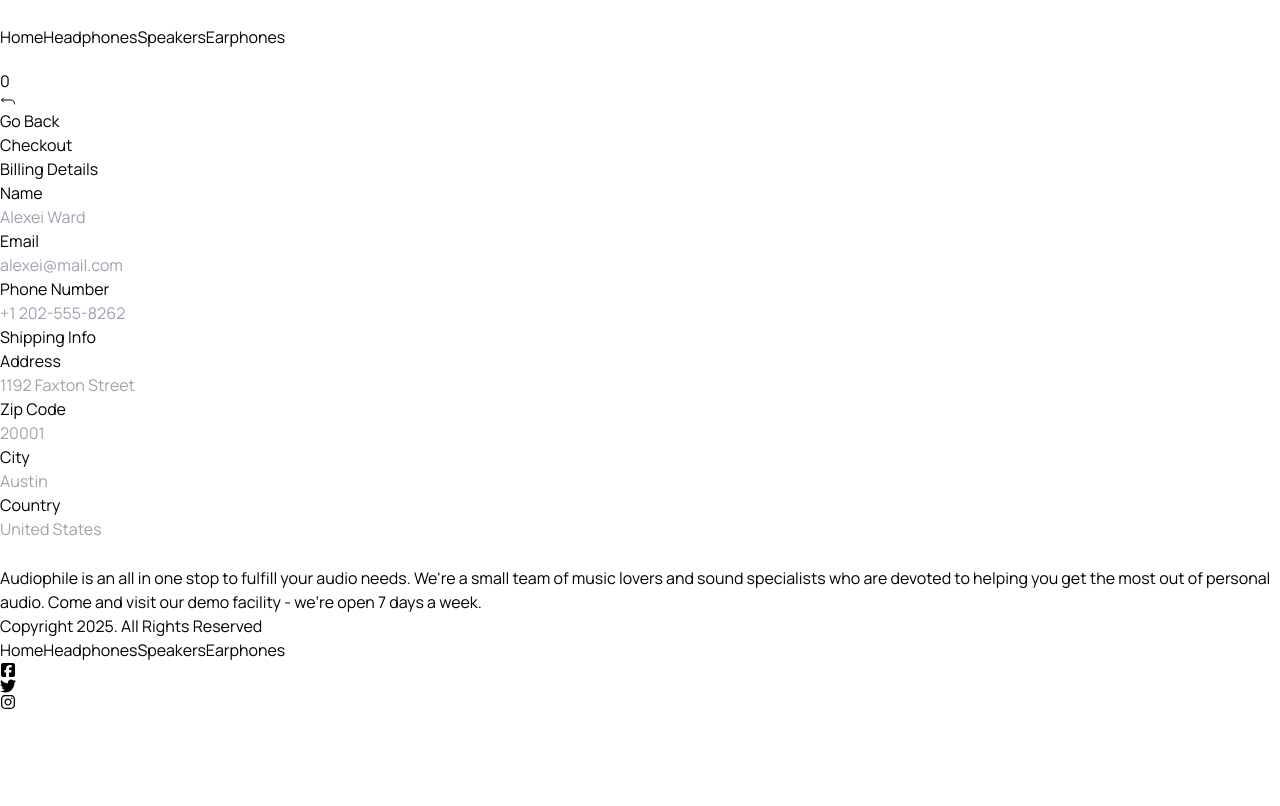
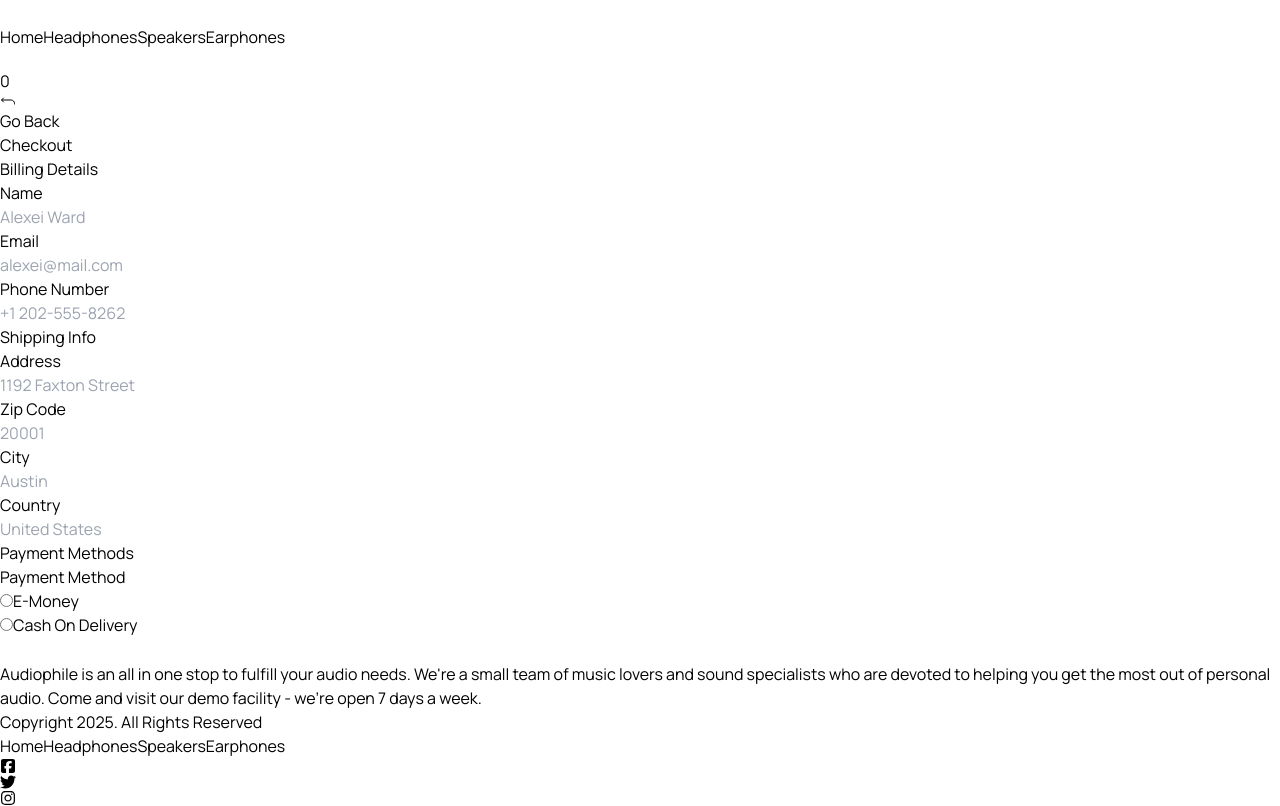
Before and after one commit to SajeedAninda/Audiophile-Ecommerce-Website, a React (Vite) app: page /checkout in a window 1280 px wide. Built offline with nearby package versions, Linux system fonts and the light colour scheme.

Commit message:
Created radio buttons

```diff
--- a/src/Components/Checkout/Checkout.jsx
+++ b/src/Components/Checkout/Checkout.jsx
@@ -159,6 +159,54 @@ const Checkout = () => {
                 </div>
               </div>
             </div>
+
+            {/* PAYMENT DETAILS  */}
+            <div>
+              <div className='paymentDetails mt-6'>
+                <p className='text-[#d87d4a] text-[14px] font-bold uppercase'>
+                  Payment Methods
+                </p>
+                <div className='mt-3 flex justify-between gap-6'>
+                  <div className='flex-1'>
+                    <p className='text-[#191919] text-[13px] font-bold'>
+                      Payment Method
+                    </p>
+                  </div>
+
+                  <div className='flex-1'>
+                    <div className='flex items-center gap-3  border border-[#0000003f] focus:outline-none focus:ring-2 focus:ring-[#d87d4a] py-4 px-3 rounded-lg'>
+                      <input
+                        id='eMoney'
+                        name='paymentMethod'
+                        type='radio'
+                        className='w-5 h-5 accent-[#d87d4a]'
+                      />
+                      <label
+                        htmlFor='eMoney'
+                        className='text-[#191919] text-[13px] font-bold'
+                      >
+                        E-Money
+                      </label>
+                    </div>
+
+                    <div className='flex items-center gap-3 mt-3 border border-[#0000003f] focus:outline-none focus:ring-2 focus:ring-[#d87d4a] py-4 px-3 rounded-lg'>
+                      <input
+                        id='cashOnDelivery'
+                        name='paymentMethod'
+                        type='radio'
+                        className='w-5 h-5 accent-[#d87d4a]'
+                      />
+                      <label
+                        htmlFor='cashOnDelivery'
+                        className='text-[#191919] text-[13px] font-bold'
+                      >
+                        Cash On Delivery
+                      </label>
+                    </div>
+                  </div>
+                </div>
+              </div>
+            </div>
           </div>
         </div>
       </div>
```
